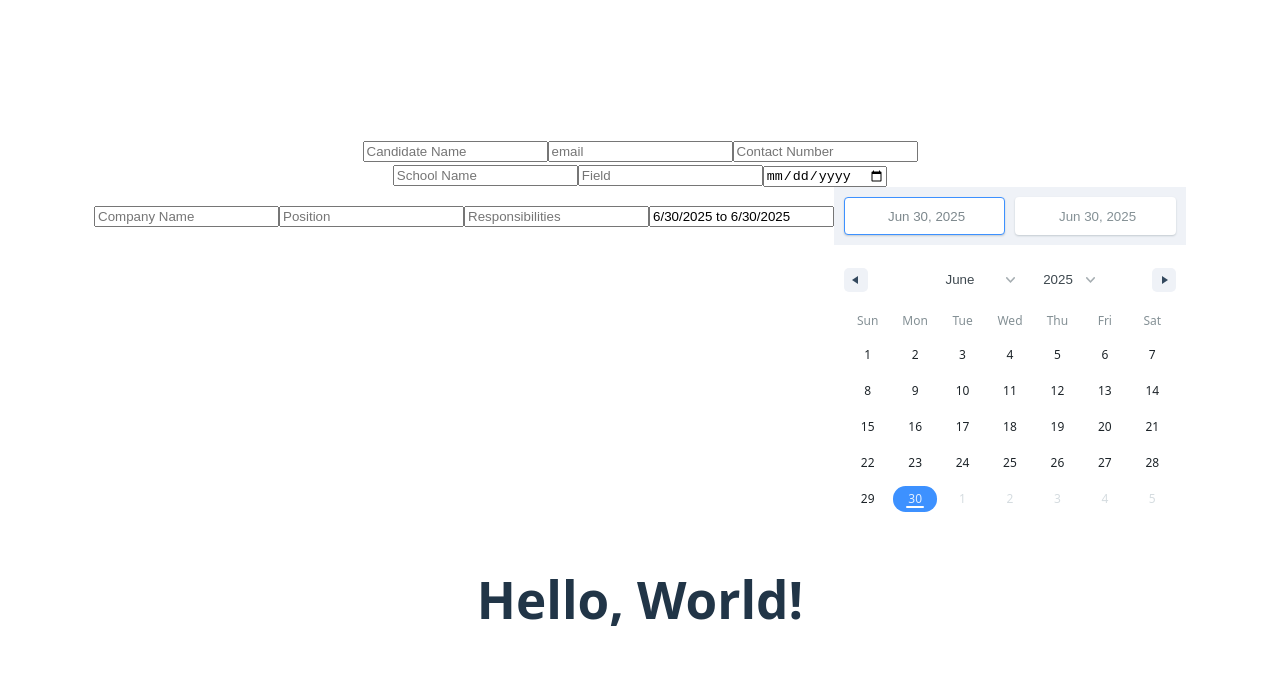
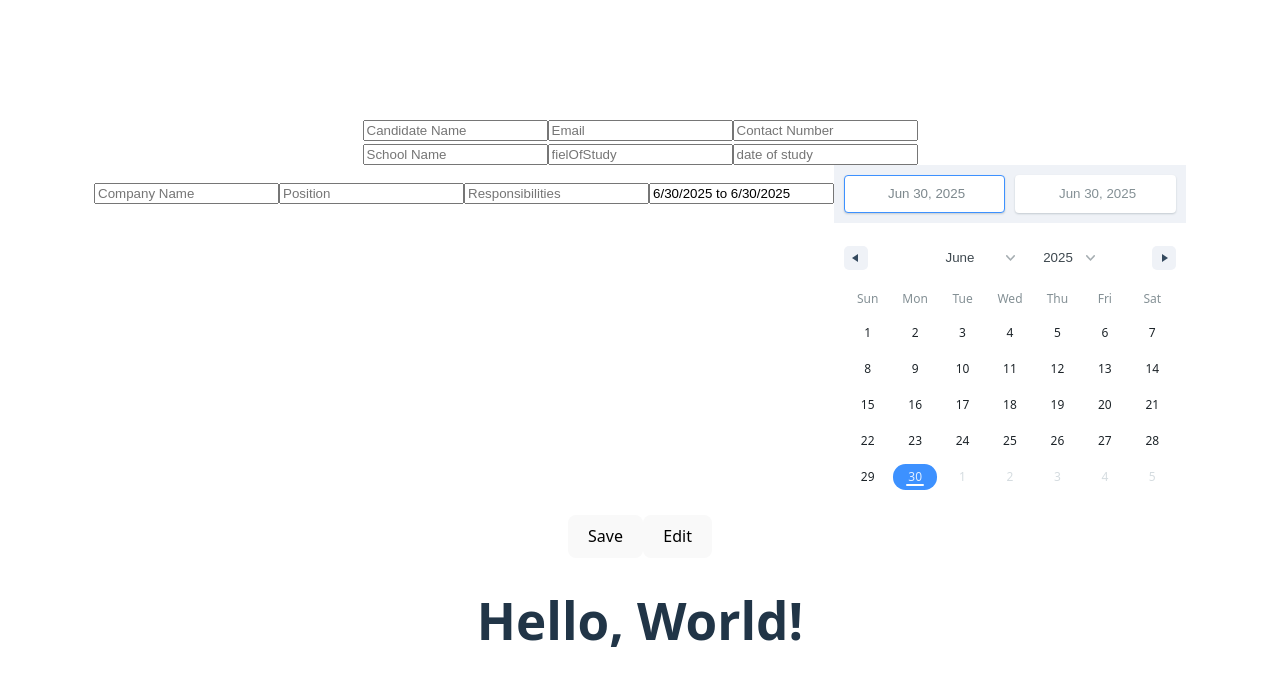
Before and after one commit to Malhar-git/CV-builder, a React (Vite) app: page / in a window 1280 px wide. Shown: the top 686 px of the page. Built offline with nearby package versions, Linux system fonts and the light colour scheme.

Commit message:
fix(1):refactored all the components to accepts formdData and SetFormData props

```diff
--- a/src/App.jsx
+++ b/src/App.jsx
@@ -1,19 +1,29 @@
-
-import './App.css'
-import { Education } from './components/Education'
-import Experience from './components/Experience'
-import { PersonalInformation } from './components/PersonalInformation'
+import React, { useState } from 'react';
+import './App.css';
+import { Education } from './components/Education';
+import Experience from './components/Experience';
+import { PersonalInformation } from './components/PersonalInformation';
+import { Buttons } from './components/Buttons';
 
 function App() {
+  const [formData, setFormData] = useState({ PersonalInformation: {}, Experience: {}, Education: {} });
+
+  const handleSave = () => {
+    console.log('Save DATA:', formData);
+  };
+
+  const handleEdit = () => {
+    console.log('Editing..');
+  };
 
   return (
     <>
-    <div><PersonalInformation /></div>
-    <div><Education /></div>
-    <div><Experience /></div>
-
+      <PersonalInformation formData={formData} setFormData={setFormData} />
+      <Education formData={formData} setFormData={setFormData} />
+      <Experience formData={formData} setFormData={setFormData} />
+      <Buttons onSave={handleSave} onEdit={handleEdit} />
     </>
-  )
+  );
 }
 
-export default App
+export default App;
--- /dev/null
+++ b/src/components/Buttons.jsx
@@ -0,0 +1,8 @@
+export function Buttons({ onSave, onEdit }) {
+  return (
+    <div>
+      <button type="button" onClick={onSave}>Save</button>
+      <button type="button" onClick={onEdit}>Edit</button>
+    </div>
+  );
+}
--- a/src/components/Education.jsx
+++ b/src/components/Education.jsx
@@ -1,7 +1,34 @@
-export function Education(){
-    return <form>
-        <input type="text" id="schoolName" placeholder="School Name" required></input>
-        <input type="text" id="studyField" placeholder="Field" required></input>
-        <input type="date" id="date" placeholder="Date of Study" required></input>
-    </form>
+export function Education({formData, setFormData}){
+  const handleChange = (e) => {
+    setFormData({
+      ...formData,
+      Education: {
+        ...formData.Education,
+        [e.target.name]: e.target.value
+      }
+    });
+  };
+  return(
+    <div>
+      <input
+        name="schoolName"
+        value={formData.Education.schoolName || ''}
+        onChange={handleChange}
+        placeholder="School Name"
+      />
+      <input
+        name="fieldOfStudy"
+        value={formData.Education.fielOfStudy || ''}
+        onChange={handleChange}
+        placeholder="fielOfStudy"
+      />
+      <input
+        name="date"
+        value={formData.Education.date || ''}
+        onChange={handleChange}
+        placeholder="date of study"
+      />
+    </div>
+  )
+
 }
--- a/src/components/Experience.jsx
+++ b/src/components/Experience.jsx
@@ -1,31 +1,67 @@
-import React, { useState } from 'react';
+import React from 'react';
 import { DateRange } from 'react-date-range';
 import 'react-date-range/dist/styles.css';
 import 'react-date-range/dist/theme/default.css';
 
-export default function Experience() {
-  const [dateRange, setDateRange] = useState([
+export default function Experience({ formData, setFormData }) {
+  const handleChange = (e) => {
+    setFormData({
+      ...formData,
+      Experience: {
+        ...formData.Experience,
+        [e.target.name]: e.target.value
+      }
+    });
+  };
+
+  const handleDateChange = (item) => {
+    setFormData({
+      ...formData,
+      Experience: {
+        ...formData.Experience,
+        startDate: item.selection.startDate,
+        endDate: item.selection.endDate
+      }
+    });
+  };
+
+  const dateRange = [
     {
-      startDate: new Date(),
-      endDate: new Date(),
+      startDate: formData.Experience.startDate || new Date(),
+      endDate: formData.Experience.endDate || new Date(),
       key: 'selection'
     }
-  ]);
+  ];
 
   return (
     <form>
-      <input type="text" id="companyName" placeholder="Company Name" />
-      <input type="text" id="position" placeholder="Position" />
-      <input type="text" id="responsibilities" placeholder="Responsibilities" />
+      <input
+        type="text"
+        name="companyName"
+        placeholder="Company Name"
+        value={formData.Experience.companyName || ''}
+        onChange={handleChange}
+      />
+      <input
+        type="text"
+        name="position"
+        placeholder="Position"
+        value={formData.Experience.position || ''}
+        onChange={handleChange}
+      />
+      <input
+        type="text"
+        name="responsibilities"
+        placeholder="Responsibilities"
+        value={formData.Experience.responsibilities || ''}
+        onChange={handleChange}
+      />
       <input
         type="text"
         readOnly
         value={`${dateRange[0].startDate.toLocaleDateString()} to ${dateRange[0].endDate.toLocaleDateString()}`}
       />
-      <DateRange
-        onChange={item => setDateRange([item.selection])}
-        ranges={dateRange}
-      />
+      <DateRange onChange={handleDateChange} ranges={dateRange} />
     </form>
   );
 }
--- a/src/components/PersonalInformation.jsx
+++ b/src/components/PersonalInformation.jsx
@@ -1,9 +1,36 @@
 import { StrictMode } from "react";
 
-export function PersonalInformation(){
-    return <form>
-        <input type="text" id="name" placeholder="Candidate Name" required></input>
-        <input type="email" id="email" placeholder="email"></input>
-        <input type="number" id="contactNumber" placeholder="Contact Number" requied></input>
-    </form>
+export function PersonalInformation({ formData, setFormData }) {
+  const handleChange = (e) => {
+    setFormData({
+      ...formData,
+      PersonalInformation: {
+        ...formData.PersonalInformation,
+        [e.target.name]: e.target.value
+      }
+    });
+  };
+
+  return (
+    <div>
+      <input
+        name="name"
+        value={formData.PersonalInformation.name || ''}
+        onChange={handleChange}
+        placeholder="Candidate Name"
+      />
+      <input
+        name="email"
+        value={formData.PersonalInformation.email || ''}
+        onChange={handleChange}
+        placeholder="Email"
+      />
+      <input
+        name="contactNumber"
+        value={formData.PersonalInformation.contactNumber || ''}
+        onChange={handleChange}
+        placeholder="Contact Number"
+      />
+    </div>
+  );
 }
```
